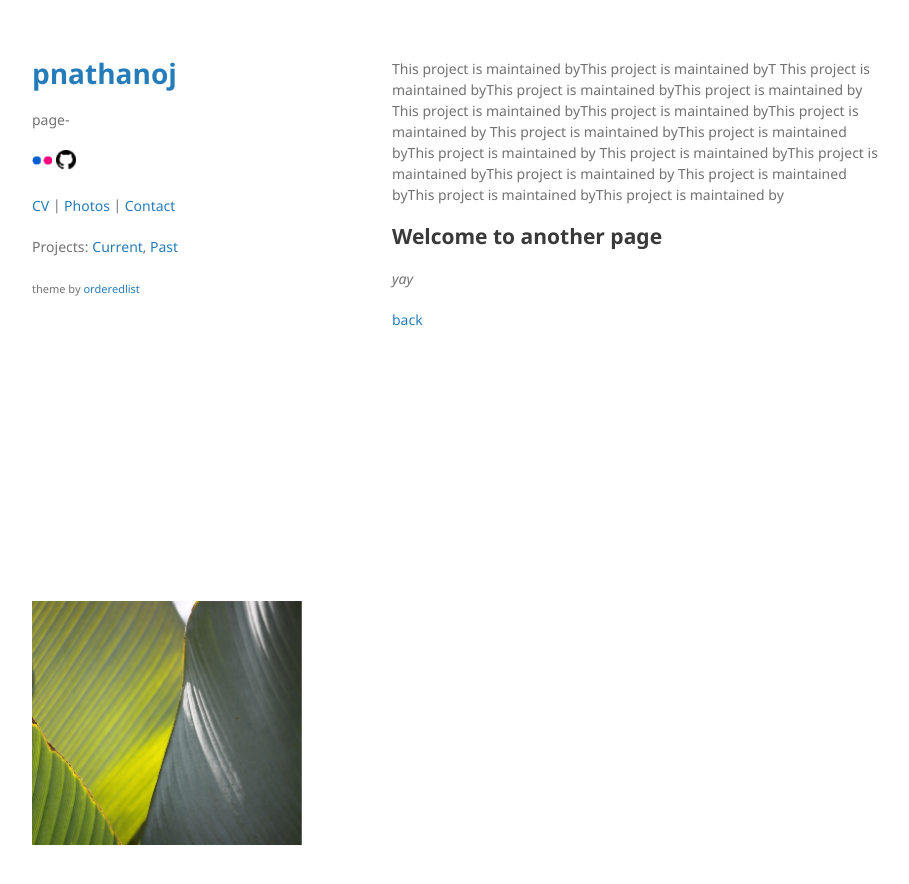
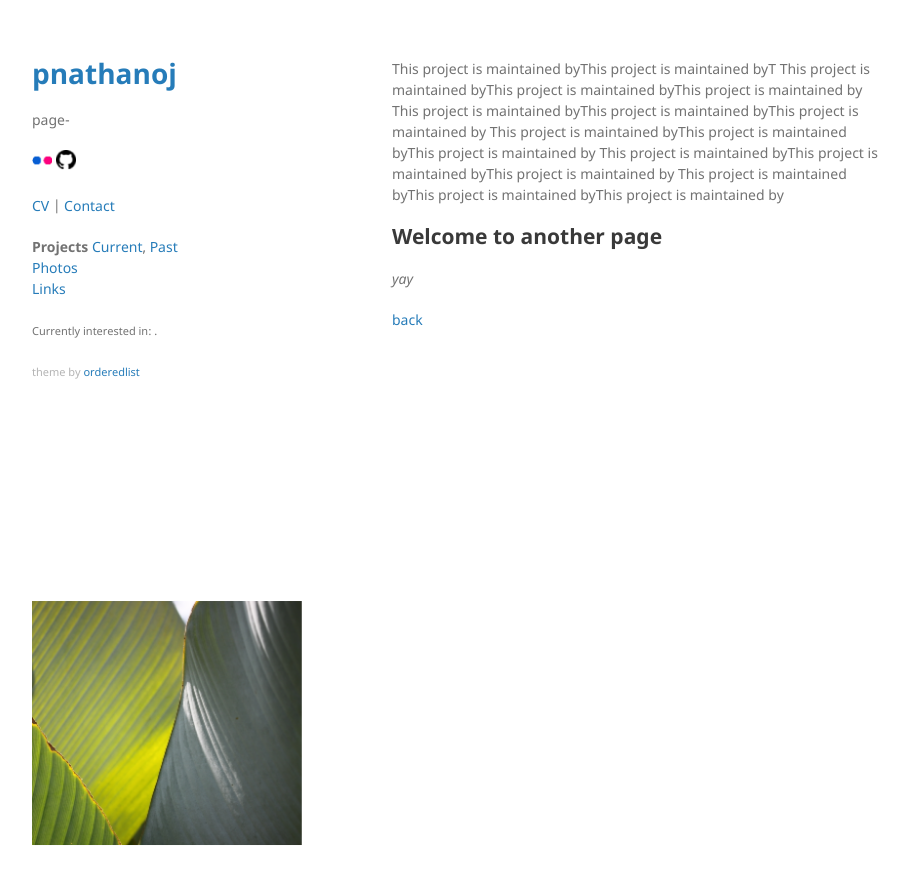
Before and after one commit to pnathanoj/pnathanoj.github.io, a Jekyll site: the page built from another-page.md, in a window 1280 px wide. Shown: the top 884 px of the page, without its empty margins (178-1087 px from the left). Built offline with Jekyll 4.4.1, drawn with Linux system fonts in a browser that asks for light colours; our own code applies the rules of GitHub Pages for plain Markdown files.

Commit message:
Update default.html

```diff
--- a/_layouts/default.html
+++ b/_layouts/default.html
@@ -33,12 +33,18 @@
 
 
         <p><a href="https://github.com/orderedlist">CV</a> |
-        <a href="https://github.com/orderedlist">Photos</a> |
         <a href="{{ site.github.owner_url }}">Contact</a></p>
         <p>
-        Projects: <a href="https://github.com/orderedlist">Current</a>, <a href="https://github.com/orderedlist">Past</a>
+        <b>Projects</b> <a href="https://github.com/orderedlist">Current</a>, <a href="https://github.com/orderedlist">Past</a><br>
+        <a href="https://github.com/orderedlist">Photos</a><br>
+        <a href="https://github.com/orderedlist">Links</a>
         </p>
 
+        <p>
+          <small>
+           Currently interested in: .
+          </small>
+        </p>
 
         {% if site.show_downloads %}
         <ul class="downloads">
@@ -49,7 +55,7 @@
         {% endif %}
 
 
-          <p><small>theme by <a href="https://github.com/orderedlist">orderedlist</a></small></p>
+          <p style="color:#b4b4b4";><small>theme by <a href="https://github.com/orderedlist">orderedlist</a></small></p>
       </header>
       <section>
         <p>This project is maintained byThis project is maintained byT
```
